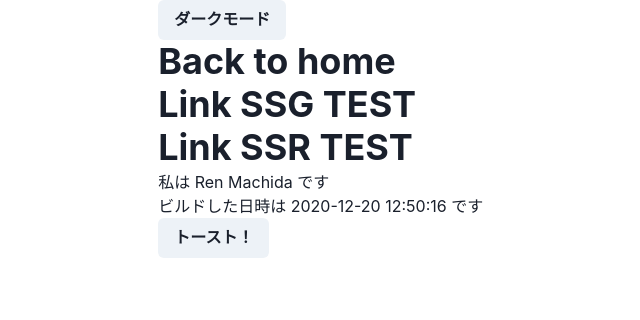
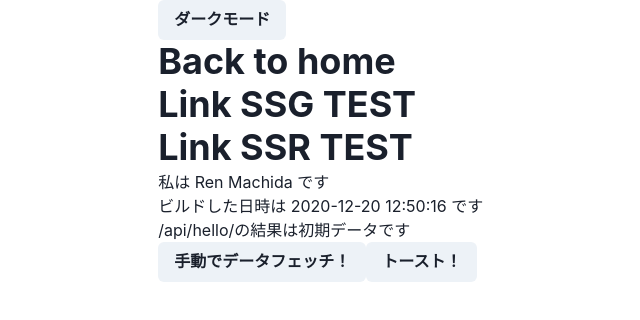
Before and after one commit to machiren/tech-blog, a Next.js app: page /profile in a window 1280 px wide. Shown: the top 320 px of the page, without its empty margins (195-835 px from the left). Built offline with nearby package versions, Linux system fonts and the light colour scheme.

Commit message:
#8 SWRを試す

```diff
--- a/pages/admin/index.tsx
+++ b/pages/admin/index.tsx
@@ -1,6 +1,6 @@
 import { Box, FormControl, FormLabel, Input, Button, Center, Heading } from '@chakra-ui/react';
 import { useState } from 'react';
-import Layout from '../../components/layaut';
+import Layout from '../../components/layout';
 
 export default function Admin() {
   const [isLoading, setLoading] = useState(false);
--- a/pages/posts/[id].tsx
+++ b/pages/posts/[id].tsx
@@ -1,4 +1,4 @@
-import Layout from '../../components/layaut';
+import Layout from '../../components/layout';
 import { useRouter } from 'next/router'
 
 export default function Post({name, build_time, id}){
--- a/pages/profile/index.tsx
+++ b/pages/profile/index.tsx
@@ -1,7 +1,8 @@
 import Head from 'next/head';
 import Link from 'next/link';
-import { Button, Heading, useToast, useColorMode } from "@chakra-ui/react"
-import Layout from '../../components/layaut';
+import { Button, Heading, useToast } from "@chakra-ui/react"
+import Layout from '../../components/layout';
+import useSWR, { trigger } from 'swr';
 
 export async function getStaticProps() {
   // ビルド時刻の取得
@@ -19,7 +20,11 @@ export async function getStaticProps() {
 
 export default function Profile({name, build_time}){
   const toast = useToast();
-  const { colorMode, toggleColorMode } = useColorMode()
+  const { data, error } = useSWR(
+    '/api/hello',
+    (url: string) => fetch(url).then((res) => res.json()),
+    { initialData: { name: '初期データ' }}
+  );
 
   return (
     <Layout>
@@ -43,13 +48,17 @@ export default function Profile({name, build_time}){
       </Heading>
       <p>私は {name} です</p>
       <p>ビルドした日時は {build_time} です</p>
+      <p>/api/hello/の結果は{data.name}です</p>
+      <Button onClick={() => trigger('/api/hello')}>
+        手動でデータフェッチ！
+      </Button>
       <Button
         onClick={() =>
           toast({
             title: "チャクラUIお試しです",
             description: "learn chakra ui framework",
             status: "success",
-            duration: 4000,
+            duration: 2000,
             isClosable: true,
           })
         }
--- a/pages/ssg/index.tsx
+++ b/pages/ssg/index.tsx
@@ -1,4 +1,4 @@
-import Layout from '../../components/layaut';
+import Layout from '../../components/layout';
 import Head from 'next/head';
 import Link from 'next/link';
 
--- a/pages/ssr/index.tsx
+++ b/pages/ssr/index.tsx
@@ -1,4 +1,4 @@
-import Layout from '../../components/layaut';
+import Layout from '../../components/layout';
 import Head from 'next/head';
 import Link from 'next/link';
 
```
Also changed, not shown: components/layout.tsx (renamed from components/layaut.tsx).
